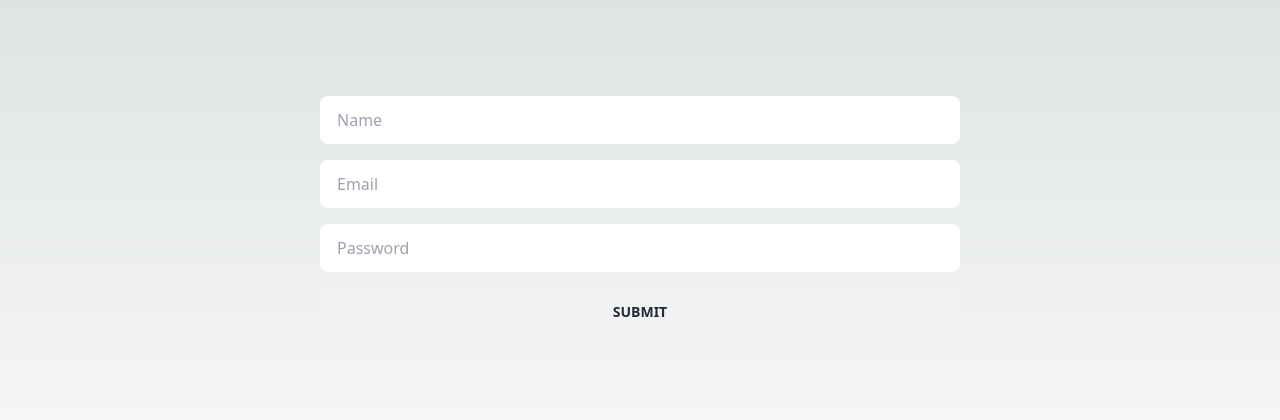
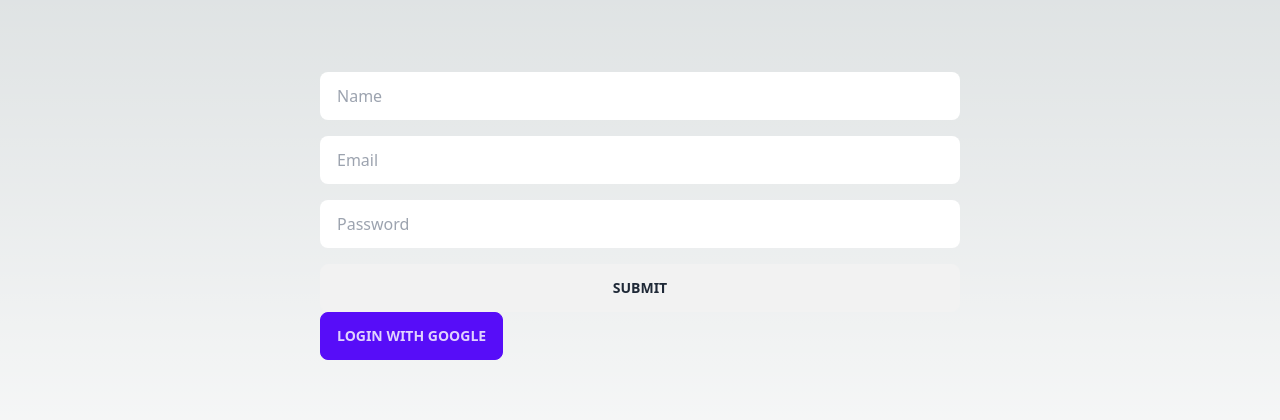
Before and after one commit to developermdtanvir/summer-campigne-project, a Next.js app: page /login in a window 1280 px wide. Shown: the part 184-604 px from the top of the page. Built offline with nearby package versions, Linux system fonts and the light colour scheme.

Commit message:
create context firebase and hook and working login authentication

```diff
--- a/package.json
+++ b/package.json
@@ -15,6 +15,7 @@
     "autoprefixer": "10.4.14",
     "eslint": "8.45.0",
     "eslint-config-next": "13.4.10",
+    "firebase": "^10.0.0",
     "next": "13.4.10",
     "postcss": "8.4.26",
     "react": "18.2.0",
--- /dev/null
+++ b/src/Context/AuthContext.tsx
@@ -0,0 +1,47 @@
+"use client"
+import { app } from '@/Firebase/firebase.config'
+import { GoogleAuthProvider, getAuth, signInWithPopup } from 'firebase/auth'
+import { createContext } from "react"
+
+interface AuthContextValue {
+    user: boolean
+    signInWithEmail: Function
+    loginWithGoogle : Function
+  }
+
+  export const AuthContext = createContext<AuthContextValue>(null)
+
+  type EmailProps = {password:string,email:string}
+
+
+
+  const googleProvider = new GoogleAuthProvider()
+
+  const auth = getAuth(app)
+
+
+  const AuthProvider = ({children}:{children:React.ReactNode}) => {
+
+        const loginWithGoogle = () => {
+          return signInWithPopup(auth,googleProvider)
+        }
+
+
+        const signInWithEmail = (props:EmailProps) =>{
+            console.log(props.email,props.password);
+
+        }
+
+
+    const authInfo:AuthContextValue = {
+        user:true,
+        signInWithEmail,
+        loginWithGoogle
+    }
+
+    return <AuthContext.Provider value={authInfo}>
+        {children}
+    </AuthContext.Provider>
+}
+
+export default AuthProvider
--- /dev/null
+++ b/src/Firebase/firebase.config.js
@@ -0,0 +1,25 @@
+
+// Import the functions you need from the SDKs you need
+import { initializeApp } from "firebase/app";
+
+
+// const firebaseConfig = {
+//   apiKey: process.env.apiKey,
+//   authDomain: process.env.authDomain,
+//   projectId: process.env.projectId,
+//   storageBucket: process.env.storageBucket,
+//   messagingSenderId: process.env.messagingSenderId,
+//   appId:process.env.appId,
+// };
+
+const firebaseConfig = {
+  apiKey: "AIzaSyAB9cycmmyDC9G0wUsTJjSTOVFjVjJjQzk",
+  authDomain: "summer-campigne.firebaseapp.com",
+  projectId: "summer-campigne",
+  storageBucket: "summer-campigne.appspot.com",
+  messagingSenderId: "460435896181",
+  appId: "1:460435896181:web:198d215afa25c8e60c853c"
+};
+
+// Initialize Firebase
+export const app = initializeApp(firebaseConfig);
--- a/src/app/(authentication)/login/page.tsx
+++ b/src/app/(authentication)/login/page.tsx
@@ -1,8 +1,14 @@
 'use client'
+
+import useAuth from "@/hooks/useAuth";
+
 const Login = () => {
+
+    const {signInWithEmail,loginWithGoogle} = useAuth()
+
     const handleLogin = (e:any) => {
         e.preventDefault();
-        console.log(e.target.name.value)
+        signInWithEmail(e.target.email.value,e.target.password.value)
     }
 
   return (
@@ -14,6 +20,7 @@ const Login = () => {
                 <input className="input" type="password" name="password" id="password" placeholder="Password" />
                 <button className="btn">Submit</button>
             </form>
+            <button onClick={()=>loginWithGoogle()} className="btn btn-primary">Login With Google</button>
         </div>
     </div>
   )
--- a/src/app/(with-layout)/layout.tsx
+++ b/src/app/(with-layout)/layout.tsx
@@ -7,7 +7,7 @@ const Layout = ({children}:{
   return (
     <div>
         <Navbar />
-        {children}
+          {children}
         <Footer />
     </div>
   )
--- a/src/app/layout.tsx
+++ b/src/app/layout.tsx
@@ -1,3 +1,4 @@
+import AuthProvider from '@/Context/AuthContext'
 import type { Metadata } from 'next'
 import { Inter } from 'next/font/google'
 import './globals.css'
@@ -16,7 +17,7 @@ export default function RootLayout({
 }) {
   return (
     <html lang="en">
-      <body className={`${inter.className}, container mx-auto`}>{children}</body>
+      <body className={`${inter.className}, container mx-auto`}><AuthProvider>{children}</AuthProvider></body>
     </html>
   )
 }
--- a/src/components/Navbar.tsx
+++ b/src/components/Navbar.tsx
@@ -1,6 +1,10 @@
-import Link from "next/link"
+"use client"
+import useAuth from "@/hooks/useAuth";
+import Link from "next/link";
 
 const Navbar = () => {
+    const {user} = useAuth()
+
 
     let navbar = <>
         <li><Link href={'/'}>Home</Link></li>
--- /dev/null
+++ b/src/hooks/useAuth.tsx
@@ -0,0 +1,13 @@
+import { AuthContext } from "@/Context/AuthContext";
+import { useContext } from "react";
+
+const useAuth = () => {
+  const   {user,signInWithEmail,loginWithGoogle} = useContext(AuthContext);
+  return {
+    user,
+    signInWithEmail,
+    loginWithGoogle
+  }
+}
+
+export default useAuth
```
Also changed, not shown: 1 other file (tests, documents, lock files or other folders).
